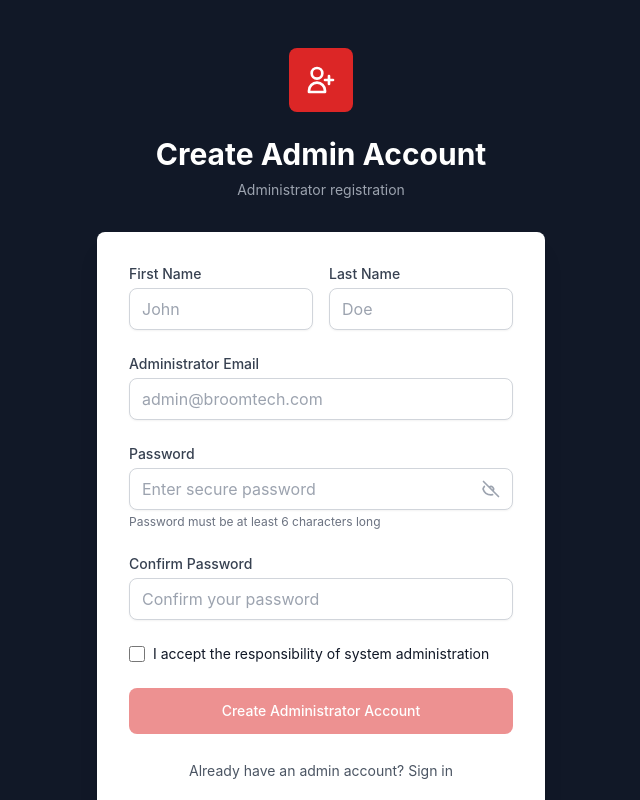
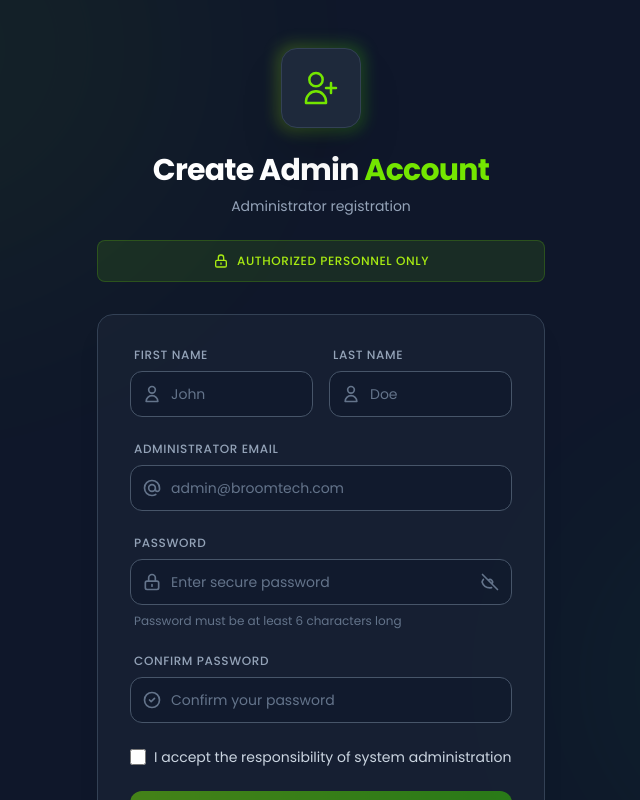
Before and after one commit to crrrwn/BROOMTECH2025, a Vue app: page /admin/register in a window 1280 px wide. Shown: the top 800 px of the page, without its empty margins (319-959 px from the left). Built offline with nearby package versions, Linux system fonts and the light colour scheme; no server answers.

Commit message:
version 1.0.2

```diff
--- a/src/views/admin/AdminRegister.vue
+++ b/src/views/admin/AdminRegister.vue
@@ -1,149 +1,183 @@
 <template>
-  <div class="min-h-screen flex items-center justify-center py-12 px-4 sm:px-6 lg:px-8 bg-gray-900">
-    <div class="max-w-md w-full space-y-8">
+  <div class="min-h-screen flex items-center justify-center py-12 px-4 sm:px-6 lg:px-8 bg-slate-900 font-poppins relative overflow-hidden">
+
+    <div class="absolute top-0 left-0 w-full h-full overflow-hidden z-0 pointer-events-none">
+      <div class="absolute -top-[20%] -left-[10%] w-[50%] h-[50%] rounded-full bg-[#74E600] opacity-5 blur-[120px]"></div>
+      <div class="absolute bottom-[10%] -right-[10%] w-[40%] h-[40%] rounded-full bg-[#00C851] opacity-5 blur-[100px]"></div>
+    </div>
+
+    <div class="max-w-md w-full space-y-8 relative z-10 animate-fade-in-up">
+
       <div class="text-center">
-        <div class="flex justify-center">
-          <div class="w-16 h-16 bg-red-600 rounded-lg flex items-center justify-center">
-            <svg class="w-8 h-8 text-white" fill="none" stroke="currentColor" viewBox="0 0 24 24">
-              <path stroke-linecap="round" stroke-linejoin="round" stroke-width="2" d="M18 9v3m0 0v3m0-3h3m-3 0h-3m-2-5a4 4 0 11-8 0 4 4 0 018 0zM3 20a6 6 0 0112 0v1H3v-1z"></path>
+        <div class="flex justify-center mb-6">
+          <div class="relative group">
+            <div class="absolute -inset-1 bg-gradient-to-r from-[#A8EB12] to-[#3ED400] rounded-2xl blur opacity-25 group-hover:opacity-75 transition duration-1000 group-hover:duration-200"></div>
+            <div class="relative w-20 h-20 bg-slate-800 border border-slate-700 rounded-2xl flex items-center justify-center shadow-2xl">
+              <svg class="w-10 h-10 text-[#74E600]" fill="none" stroke="currentColor" viewBox="0 0 24 24">
+                <path stroke-linecap="round" stroke-linejoin="round" stroke-width="1.5" d="M18 9v3m0 0v3m0-3h3m-3 0h-3m-2-5a4 4 0 11-8 0 4 4 0 018 0zM3 20a6 6 0 0112 0v1H3v-1z"/>
               </svg>
             </div>
           </div>
-        <h2 class="mt-6 text-3xl font-bold text-white">Create Admin Account</h2>
-        <p class="mt-2 text-sm text-gray-400">
-          Administrator registration
-        </p>
         </div>
 
-      <div class="bg-white rounded-lg shadow-xl p-8">
-        <form @submit.prevent="handleAdminRegister" class="space-y-6">
-          <div class="grid grid-cols-2 gap-4">
-            <div>
-              <label for="firstName" class="block text-sm font-medium text-gray-700">First Name</label>
-              <input
-                id="firstName"
-                v-model="form.firstName"
-                type="text"
-                required
-                class="mt-1 block w-full px-3 py-2 border border-gray-300 rounded-lg shadow-sm focus:outline-none focus:ring-red-500 focus:border-red-500"
-                placeholder="John"
-              />
+        <h2 class="mt-2 text-3xl font-bold tracking-tight text-white">
+          Create Admin <span class="text-[#74E600]">Account</span>
+        </h2>
+        <p class="mt-2 text-sm text-slate-400">Administrator registration</p>
+
+        <div class="mt-6 p-3 bg-[#74E600]/10 border border-[#74E600]/20 rounded-lg backdrop-blur-sm">
+          <div class="flex items-center justify-center gap-2 text-[#A8EB12] text-xs font-medium uppercase tracking-wider">
+            <svg class="w-4 h-4" fill="none" stroke="currentColor" viewBox="0 0 24 24">
+              <path stroke-linecap="round" stroke-linejoin="round" stroke-width="2" d="M12 15v2m-6 4h12a2 2 0 002-2v-6a2 2 0 00-2-2H6a2 2 0 00-2 2v6a2 2 0 002 2zm10-10V7a4 4 0 00-8 0v4h8z"/>
+            </svg>
+            Authorized Personnel Only
           </div>
-            <div>
-              <label for="lastName" class="block text-sm font-medium text-gray-700">Last Name</label>
-              <input
-                id="lastName"
-                v-model="form.lastName"
-                type="text"
-                required
-                class="mt-1 block w-full px-3 py-2 border border-gray-300 rounded-lg shadow-sm focus:outline-none focus:ring-red-500 focus:border-red-500"
-                placeholder="Doe"
-              />
         </div>
       </div>
 
-          <div>
-            <label for="email" class="block text-sm font-medium text-gray-700">Administrator Email</label>
-            <input
-              id="email"
-              v-model="form.email"
-              type="email"
-              required
-              class="mt-1 block w-full px-3 py-2 border border-gray-300 rounded-lg shadow-sm focus:outline-none focus:ring-red-500 focus:border-red-500"
-              placeholder="admin@broomtech.com"
-            />
+      <div class="bg-slate-800/50 backdrop-blur-xl border border-slate-700 rounded-2xl shadow-xl p-8">
+        <form @submit.prevent="handleAdminRegister" class="space-y-6">
+
+          <div class="grid grid-cols-2 gap-4">
+            <div class="space-y-2">
+              <label for="firstName" class="block text-xs font-medium text-slate-400 uppercase tracking-wider ml-1">First Name</label>
+              <div class="relative">
+                <div class="absolute inset-y-0 left-0 pl-3 flex items-center pointer-events-none">
+                  <svg class="h-5 w-5 text-slate-500" fill="none" stroke="currentColor" viewBox="0 0 24 24">
+                    <path stroke-linecap="round" stroke-linejoin="round" stroke-width="2" d="M16 7a4 4 0 11-8 0 4 4 0 018 0zM12 14a7 7 0 00-7 7h14a7 7 0 00-7-7z" />
+                  </svg>
+                </div>
+                <input id="firstName" v-model="form.firstName" type="text" required
+                  class="block w-full pl-10 pr-3 py-3 bg-slate-900/50 border border-slate-600 rounded-xl text-white placeholder-slate-500 focus:outline-none focus:ring-2 focus:ring-[#74E600] focus:border-transparent transition-all duration-300 sm:text-sm"
+                  placeholder="John"/>
+              </div>
+            </div>
+            <div class="space-y-2">
+              <label for="lastName" class="block text-xs font-medium text-slate-400 uppercase tracking-wider ml-1">Last Name</label>
+              <div class="relative">
+                <div class="absolute inset-y-0 left-0 pl-3 flex items-center pointer-events-none">
+                  <svg class="h-5 w-5 text-slate-500" fill="none" stroke="currentColor" viewBox="0 0 24 24">
+                    <path stroke-linecap="round" stroke-linejoin="round" stroke-width="2" d="M16 7a4 4 0 11-8 0 4 4 0 018 0zM12 14a7 7 0 00-7 7h14a7 7 0 00-7-7z" />
+                  </svg>
+                </div>
+                <input id="lastName" v-model="form.lastName" type="text" required
+                  class="block w-full pl-10 pr-3 py-3 bg-slate-900/50 border border-slate-600 rounded-xl text-white placeholder-slate-500 focus:outline-none focus:ring-2 focus:ring-[#74E600] focus:border-transparent transition-all duration-300 sm:text-sm"
+                  placeholder="Doe"/>
+              </div>
+            </div>
           </div>
 
-          <div>
-            <label for="password" class="block text-sm font-medium text-gray-700">Password</label>
-            <div class="mt-1 relative">
-              <input
-                id="password"
-                v-model="form.password"
-                :type="showPassword ? 'text' : 'password'"
-                required
-                minlength="6"
-                class="block w-full px-3 py-2 pr-10 border border-gray-300 rounded-lg shadow-sm focus:outline-none focus:ring-red-500 focus:border-red-500"
-                placeholder="Enter secure password"
-              />
-              <button
-                type="button"
-                @click="showPassword = !showPassword"
-                class="absolute inset-y-0 right-0 pr-3 flex items-center"
-              >
-                <svg v-if="showPassword" class="h-5 w-5 text-gray-400" fill="none" stroke="currentColor" viewBox="0 0 24 24">
-                  <path stroke-linecap="round" stroke-linejoin="round" stroke-width="2" d="M15 12a3 3 0 11-6 0 3 3 0 016 0z"></path>
-                  <path stroke-linecap="round" stroke-linejoin="round" stroke-width="2" d="M2.458 12C3.732 7.943 7.523 5 12 5c4.478 0 8.268 2.943 9.542 7-1.274 4.057-5.064 7-9.542 7-4.477 0-8.268-2.943-9.542-7z"></path>
+          <div class="space-y-2">
+            <label for="email" class="block text-xs font-medium text-slate-400 uppercase tracking-wider ml-1">Administrator Email</label>
+            <div class="relative">
+              <div class="absolute inset-y-0 left-0 pl-3 flex items-center pointer-events-none">
+                <svg class="h-5 w-5 text-slate-500" fill="none" stroke="currentColor" viewBox="0 0 24 24">
+                  <path stroke-linecap="round" stroke-linejoin="round" stroke-width="2" d="M16 12a4 4 0 10-8 0 4 4 0 008 0zm0 0v1.5a2.5 2.5 0 005 0V12a9 9 0 10-9 9m4.5-1.206a8.959 8.959 0 01-4.5 1.207" />
                 </svg>
-                <svg v-else class="h-5 w-5 text-gray-400" fill="none" stroke="currentColor" viewBox="0 0 24 24">
-                  <path stroke-linecap="round" stroke-linejoin="round" stroke-width="2" d="M13.875 18.825A10.05 10.05 0 0112 19c-4.478 0-8.268-2.943-9.543-7a9.97 9.97 0 011.563-3.029m5.858.908a3 3 0 114.243 4.243M9.878 9.878l4.242 4.242M9.878 9.878L3 3m6.878 6.878L21 21"></path>
+              </div>
+              <input id="email" v-model="form.email" type="email" required
+                class="block w-full pl-10 pr-3 py-3 bg-slate-900/50 border border-slate-600 rounded-xl text-white placeholder-slate-500 focus:outline-none focus:ring-2 focus:ring-[#74E600] focus:border-transparent transition-all duration-300 sm:text-sm"
+                placeholder="admin@broomtech.com"/>
+            </div>
+          </div>
+
+          <div class="space-y-2">
+            <label for="password" class="block text-xs font-medium text-slate-400 uppercase tracking-wider ml-1">Password</label>
+            <div class="relative">
+              <div class="absolute inset-y-0 left-0 pl-3 flex items-center pointer-events-none">
+                <svg class="h-5 w-5 text-slate-500" fill="none" stroke="currentColor" viewBox="0 0 24 24">
+                  <path stroke-linecap="round" stroke-linejoin="round" stroke-width="2" d="M12 15v2m-6 4h12a2 2 0 002-2v-6a2 2 0 00-2-2H6a2 2 0 00-2 2v6a2 2 0 002 2zm10-10V7a4 4 0 00-8 0v4h8z" />
+                </svg>
+              </div>
+              <input id="password" v-model="form.password" :type="showPassword ? 'text' : 'password'" required minlength="6"
+                class="block w-full pl-10 pr-10 py-3 bg-slate-900/50 border border-slate-600 rounded-xl text-white placeholder-slate-500 focus:outline-none focus:ring-2 focus:ring-[#74E600] focus:border-transparent transition-all duration-300 sm:text-sm"
+                placeholder="Enter secure password"/>
+              <button type="button" @click="showPassword = !showPassword"
+                class="absolute inset-y-0 right-0 pr-3 flex items-center text-slate-500 hover:text-[#74E600] transition-colors cursor-pointer">
+                <svg v-if="showPassword" class="h-5 w-5" fill="none" stroke="currentColor" viewBox="0 0 24 24">
+                  <path stroke-linecap="round" stroke-linejoin="round" stroke-width="2" d="M15 12a3 3 0 11-6 0 3 3 0 016 0z" />
+                  <path stroke-linecap="round" stroke-linejoin="round" stroke-width="2" d="M2.458 12C3.732 7.943 7.523 5 12 5c4.478 0 8.268 2.943 9.542 7-1.274 4.057-5.064 7-9.542 7-4.477 0-8.268-2.943-9.542-7z" />
+                </svg>
+                <svg v-else class="h-5 w-5" fill="none" stroke="currentColor" viewBox="0 0 24 24">
+                  <path stroke-linecap="round" stroke-linejoin="round" stroke-width="2" d="M13.875 18.825A10.05 10.05 0 0112 19c-4.478 0-8.268-2.943-9.543-7a9.97 9.97 0 011.563-3.029m5.858.908a3 3 0 114.243 4.243M9.878 9.878l4.242 4.242M9.878 9.878L3 3m6.878 6.878L21 21" />
                 </svg>
               </button>
             </div>
-            <p class="mt-1 text-xs text-gray-500">Password must be at least 6 characters long</p>
+            <p class="text-xs text-slate-500 ml-1">Password must be at least 6 characters long</p>
           </div>
 
-          <div>
-            <label for="confirmPassword" class="block text-sm font-medium text-gray-700">Confirm Password</label>
-            <input
-              id="confirmPassword"
-              v-model="form.confirmPassword"
-              type="password"
-              required
-              class="mt-1 block w-full px-3 py-2 border border-gray-300 rounded-lg shadow-sm focus:outline-none focus:ring-red-500 focus:border-red-500"
-              placeholder="Confirm your password"
-            />
+          <div class="space-y-2">
+            <label for="confirmPassword" class="block text-xs font-medium text-slate-400 uppercase tracking-wider ml-1">Confirm Password</label>
+            <div class="relative">
+              <div class="absolute inset-y-0 left-0 pl-3 flex items-center pointer-events-none">
+                <svg class="h-5 w-5 text-slate-500" fill="none" stroke="currentColor" viewBox="0 0 24 24">
+                  <path stroke-linecap="round" stroke-linejoin="round" stroke-width="2" d="M9 12l2 2 4-4m6 2a9 9 0 11-18 0 9 9 0 0118 0z" />
+                </svg>
+              </div>
+              <input id="confirmPassword" v-model="form.confirmPassword" type="password" required
+                class="block w-full pl-10 pr-3 py-3 bg-slate-900/50 border border-slate-600 rounded-xl text-white placeholder-slate-500 focus:outline-none focus:ring-2 focus:ring-[#74E600] focus:border-transparent transition-all duration-300 sm:text-sm"
+                placeholder="Confirm your password"/>
+            </div>
           </div>
 
           <div class="flex items-center">
-            <input
-              id="terms"
-              v-model="form.acceptTerms"
-              type="checkbox"
-              required
-              class="h-4 w-4 text-red-600 focus:ring-red-500 border-gray-300 rounded"
-            />
-            <label for="terms" class="ml-2 block text-sm text-gray-900">
+            <input id="terms" v-model="form.acceptTerms" type="checkbox"
+              class="h-4 w-4 text-[#74E600] focus:ring-[#74E600] bg-slate-900 border-slate-600 rounded transition duration-200"/>
+            <label for="terms" class="ml-2 block text-sm text-slate-300 select-none cursor-pointer">
               I accept the responsibility of system administration
             </label>
           </div>
 
           <div>
-            <button
-              type="submit"
-              :disabled="loading || !isFormValid"
-              class="group relative w-full flex justify-center py-3 px-4 border border-transparent text-sm font-medium rounded-lg text-white bg-red-600 hover:bg-red-700 focus:outline-none focus:ring-2 focus:ring-offset-2 focus:ring-red-500 disabled:opacity-50 disabled:cursor-not-allowed"
-            >
-              <span v-if="loading" class="absolute left-0 inset-y-0 flex items-center pl-3">
-                <svg class="animate-spin h-5 w-5 text-white" fill="none" viewBox="0 0 24 24">
+            <button type="submit" :disabled="loading || !isFormValid"
+              class="group relative w-full flex justify-center py-3.5 px-4 border border-transparent text-sm font-bold rounded-xl text-slate-900 bg-gradient-to-r from-[#74E600] to-[#3ED400] hover:to-[#74E600] focus:outline-none focus:ring-2 focus:ring-offset-2 focus:ring-offset-slate-800 focus:ring-[#74E600] disabled:opacity-50 disabled:cursor-not-allowed transition-all duration-300 shadow-lg shadow-[#74E600]/20 hover:shadow-[#74E600]/40 transform hover:-translate-y-0.5">
+
+              <span class="flex items-center gap-2">
+                {{ loading ? 'Creating Admin Account...' : 'Create Administrator Account' }}
+                <svg v-if="!loading" class="w-4 h-4 group-hover:translate-x-1 transition-transform" fill="none" stroke="currentColor" viewBox="0 0 24 24">
+                  <path stroke-linecap="round" stroke-linejoin="round" stroke-width="2" d="M13 7l5 5m0 0l-5 5m5-5H6" />
+                </svg>
+                <svg v-else class="animate-spin h-4 w-4" fill="none" viewBox="0 0 24 24">
                   <circle class="opacity-25" cx="12" cy="12" r="10" stroke="currentColor" stroke-width="4"></circle>
                   <path class="opacity-75" fill="currentColor" d="M4 12a8 8 0 018-8V0C5.373 0 0 5.373 0 12h4zm2 5.291A7.962 7.962 0 014 12H0c0 3.042 1.135 5.824 3 7.938l3-2.647z"></path>
                 </svg>
               </span>
-              {{ loading ? 'Creating Admin Account...' : 'Create Administrator Account' }}
             </button>
           </div>
 
-          <div class="text-center">
-            <router-link to="/admin/login" class="text-sm text-gray-600 hover:text-gray-500">
-              Already have an admin account? Sign in
+          <div class="text-center pt-2">
+            <router-link to="/admin/login" class="text-xs text-slate-500 hover:text-white transition-colors flex items-center justify-center gap-1 group">
+              <span class="group-hover:-translate-x-1 transition-transform">←</span> Already have an admin account? Sign in
             </router-link>
           </div>
         </form>
       </div>
     </div>
+
+    <Transition name="fade">
+      <div v-if="loading" class="fixed inset-0 z-[60] flex items-center justify-center bg-slate-900/80 backdrop-blur-md">
+        <div class="flex flex-col items-center p-6 bg-slate-800/40 rounded-3xl border border-[#74E600]/20 shadow-2xl">
+           <div class="relative w-24 h-24 mb-4">
+             <div class="absolute inset-0 rounded-full border-2 border-[#74E600]/30 animate-ping opacity-75"></div>
+             <div class="absolute inset-0 rounded-full border-4 border-t-[#74E600] border-r-transparent border-b-[#74E600] border-l-transparent animate-spin"></div>
+             <div class="absolute inset-4 rounded-full bg-[#74E600]/10 blur-sm animate-pulse"></div>
+           </div>
+
+           <h3 class="text-xl font-bold text-white tracking-widest animate-pulse">CREATING ACCOUNT</h3>
+           <p class="text-xs text-[#74E600] mt-2 uppercase tracking-wide">Processing Registration</p>
+        </div>
+      </div>
+    </Transition>
+
   </div>
 </template>
 
-<script>
+<script setup>
 import { ref, computed } from 'vue'
 import { useRouter } from 'vue-router'
 import { useAuthStore } from '@/stores/auth'
 import { useToast } from 'vue-toastification'
 
-export default {
-  name: 'AdminRegister',
-  setup() {
 const router = useRouter()
 const authStore = useAuthStore()
 const toast = useToast()
@@ -207,14 +241,40 @@ export default {
     loading.value = false
   }
 }
+</script>
 
-    return {
-      form,
-      loading,
-      showPassword,
-      isFormValid,
-      handleAdminRegister
+<style scoped>
+/* Import Poppins Font (If not globally imported) */
+@import url('https://fonts.googleapis.com/css2?family=Poppins:wght@300;400;500;600;700&display=swap');
+
+.font-poppins {
+  font-family: 'Poppins', sans-serif;
+}
+
+/* Fade Animation for Loading Overlay */
+.fade-enter-active,
+.fade-leave-active {
+  transition: opacity 0.3s ease;
+}
+
+.fade-enter-from,
+.fade-leave-to {
+  opacity: 0;
+}
+
+/* Entry Animation for Card */
+@keyframes fadeInUp {
+  from {
+    opacity: 0;
+    transform: translateY(20px);
+  }
+  to {
+    opacity: 1;
+    transform: translateY(0);
   }
 }
+
+.animate-fade-in-up {
+  animation: fadeInUp 0.6s ease-out forwards;
 }
-</script>
+</style>
```
Lines whose indentation alone changed are shown as unchanged.
